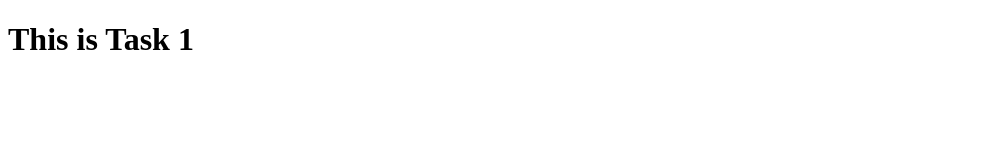
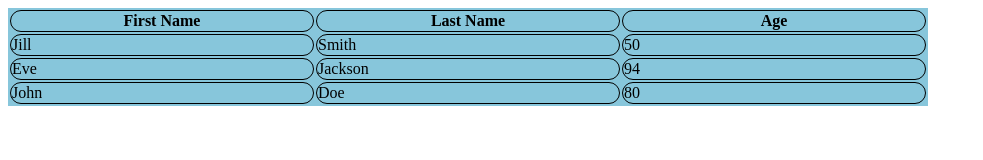
Before and after one commit to NaveedHafeez004/Intern-s-Tasks, a plain HTML site: page task1.html in a window 1280 px wide. Shown: the whole page, without its empty margins (0-983 px from the left). Drawn offline with Linux system fonts and the light colour scheme.

Commit message:
Add files via upload

```diff
--- a/task1.html
+++ b/task1.html
@@ -5,7 +5,62 @@
     <meta name="viewport" content="width=device-width, initial-scale=1.0">
     <title>Document</title>
 </head>
+<style>
+th{
+    text-align: center;
+}
+td,th{
+    border: 1px solid black;
+    border-collapse: collapse;
+    width: 300px;
+    border-radius: 100px;
+}
+table{
+    background-color: rgb(135, 198, 219);
+}</style>
 <body>
-    <h1>This is Task 1</h1>
-</body>
+    <table>
+        <th>
+            First Name
+        </th>
+        <th>
+            Last Name
+        </th>
+        <th>
+            Age
+        </th>
+        <tr>
+            <td>
+                Jill
+            </td>
+            <td>
+                Smith
+            </td>
+            <td>
+                50
+            </td>
+        </tr>
+        <tr>
+            <td>
+                Eve
+            </td>
+            <td>
+                Jackson
+            </td>
+            <td>
+                94
+            </td>
+        <tr>
+            <td>
+                John
+            </td>
+            <td>
+                Doe
+            </td>
+            <td>
+                80
+            </td>
+        </tr>
+        </tr>
+    </table>
 </html>
```
